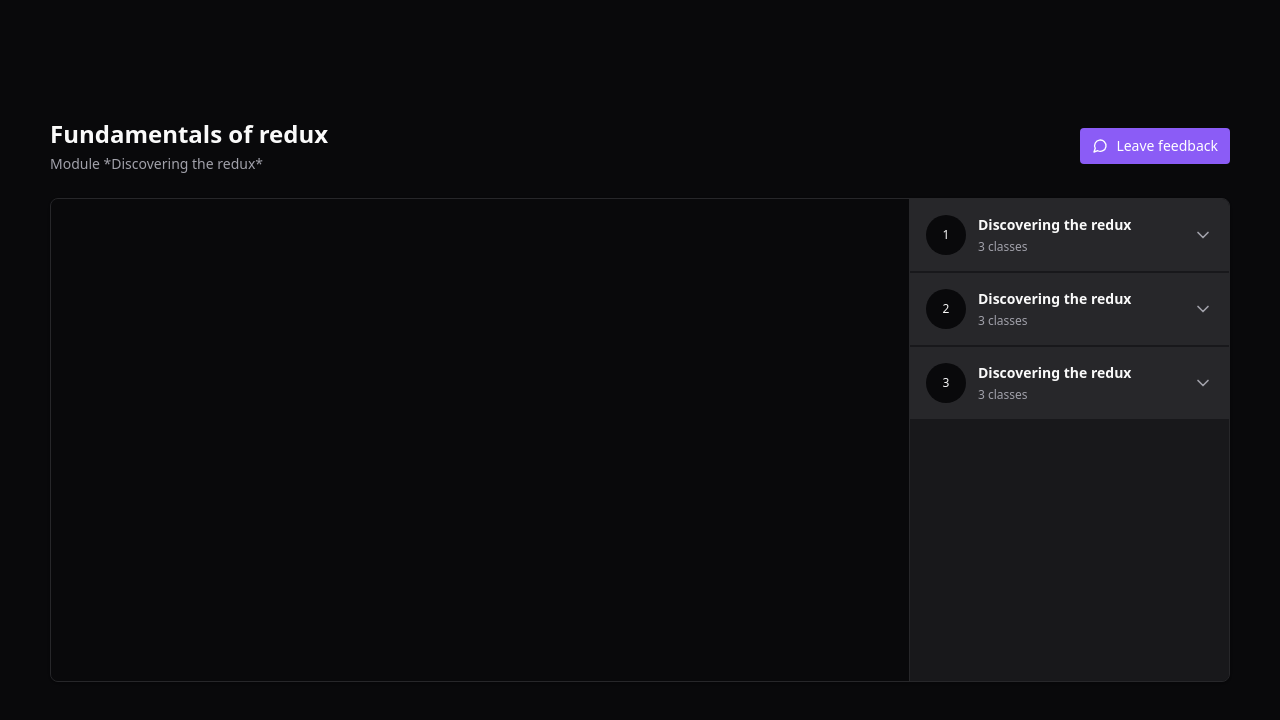
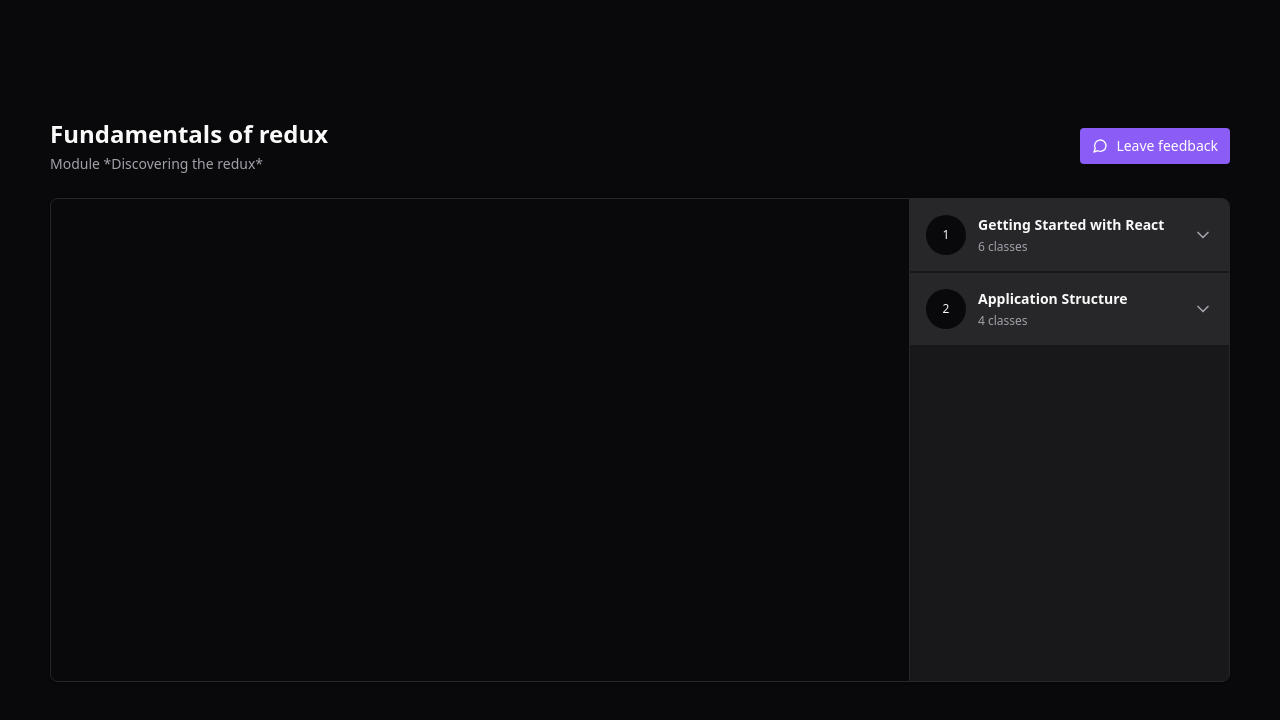
Before and after one commit to CaiolBarreto/react-redux-zustand, a React (Vite) app: page / in a window 1280 px wide. Shown: the top 720 px of the page. Built offline with nearby package versions, Linux system fonts and the light colour scheme.

Commit message:
use redux to show the information in the ui

```diff
--- a/src/components/Module.tsx
+++ b/src/components/Module.tsx
@@ -2,6 +2,7 @@
 
 import { ChevronDown } from "lucide-react";
 import { Lesson } from "./Lesson";
+import { useAppSelector } from '../store';
 
 interface ModuleProps {
   moduleIndex: number
@@ -10,6 +11,8 @@
 }
 
 export function Module({ moduleIndex, title, amountOfLessons }: ModuleProps) {
+  const lessons = useAppSelector(state => state.player.course.modules[moduleIndex].lessons)
+
   return (
     <Collapsible.Root className="group">
       <Collapsible.Trigger className="flex w-full items-center gap-3 bg-zinc-800 p-4">
@@ -27,9 +30,15 @@
 
       <Collapsible.Content>
         <nav className="relative flex flex-col gap-4 p-6">
-          <Lesson title="Fundamentals of redux" duration="09:12"/>
-          <Lesson title="Fundamentals of redux" duration="09:12"/>
-          <Lesson title="Fundamentals of redux" duration="09:12"/>
+          {lessons.map(lesson => {
+            return (
+              <Lesson
+                key={lesson.id}
+                title={lesson.title}
+                duration={lesson.duration}
+              />
+            )
+          })}
         </nav>
       </Collapsible.Content>
     </Collapsible.Root>
--- a/src/pages/Player.tsx
+++ b/src/pages/Player.tsx
@@ -2,8 +2,11 @@
 import { Header } from "../components/Header";
 import { Video } from "../components/Video";
 import { Module } from "../components/Module";
+import { useAppSelector } from "../store";
 
 export function Player() {
+  const modules = useAppSelector(state => state.player.course.modules)
+
   return (
     <div className="h-screen bg-zinc-950 text-zinc-50 flex justify-center items-center">
       <div className="flex w-[1180px] flex-col gap-6">
@@ -22,9 +25,16 @@
           </div>
 
           <aside className="w-80 absolute top-0 bottom-0 right-0 border-l divide-y-2 divide-zinc-900 border-zinc-800 bg-zinc-900 overflow-y-scroll scrollbar scrollbar-thin scrollbar-track-zinc-950 scrollbar-thumb-zinc-800">
-            <Module moduleIndex={0} title="Discovering the redux" amountOfLessons={3} />
-            <Module moduleIndex={1} title="Discovering the redux" amountOfLessons={3} />
-            <Module moduleIndex={2} title="Discovering the redux" amountOfLessons={3} />
+            {modules.map((module, index) => {
+              return (
+                <Module
+                  key={module.id}
+                  moduleIndex={index}
+                  title={module.title}
+                  amountOfLessons={module.lessons.length}
+                />
+              )
+            })}
           </aside>
         </main>
       </div>
--- a/src/store/index.ts
+++ b/src/store/index.ts
@@ -1,8 +1,11 @@
 import { configureStore } from "@reduxjs/toolkit";
 import { TypedUseSelectorHook, useSelector } from "react-redux";
+import { player } from "./slices/player";
 
 export const store = configureStore({
-  reducer: {}
+  reducer: {
+    player
+  }
 })
 
 export type RootState = ReturnType<typeof store.getState>
--- /dev/null
+++ b/src/store/slices/player.ts
@@ -0,0 +1,36 @@
+import { createSlice } from "@reduxjs/toolkit";
+
+const playerSlice = createSlice({
+  name: 'player',
+  initialState: {
+    course: {
+      modules: [
+        {
+          id: '1',
+          title: 'Getting Started with React',
+          lessons: [
+            { id: 'Jai8w6K_GnY', title: 'CSS Modules', duration: '13:45' },
+            { id: 'w-DW4DhDfcw', title: 'Styling the Post', duration: '10:05' },
+            { id: 'D83-55LUdKE', title: 'Header Component', duration: '06:33' },
+            { id: 'W_ATsETujaY', title: 'Sidebar Component', duration: '09:12' },
+            { id: 'Pj8dPeameYo', title: 'Global CSS', duration: '03:23' },
+            { id: '8KBq2vhwbac', title: 'Comment Form', duration: '11:34' },
+          ],
+        },
+        {
+          id: '2',
+          title: 'Application Structure',
+          lessons: [
+            { id: 'gE48FQXRZ_o', title: 'Comment Component', duration: '13:45' },
+            { id: 'Ng_Vk4tBl0g', title: 'Responsiveness', duration: '10:05' },
+            { id: 'h5JA3wfuW1k', title: 'Interactions in JSX', duration: '06:33' },
+            { id: '1G0vSTqWELg', title: 'Using State', duration: '09:12' },
+          ],
+        },
+      ],
+    }
+  },
+  reducers: {}
+})
+
+export const player = playerSlice.reducer
```
